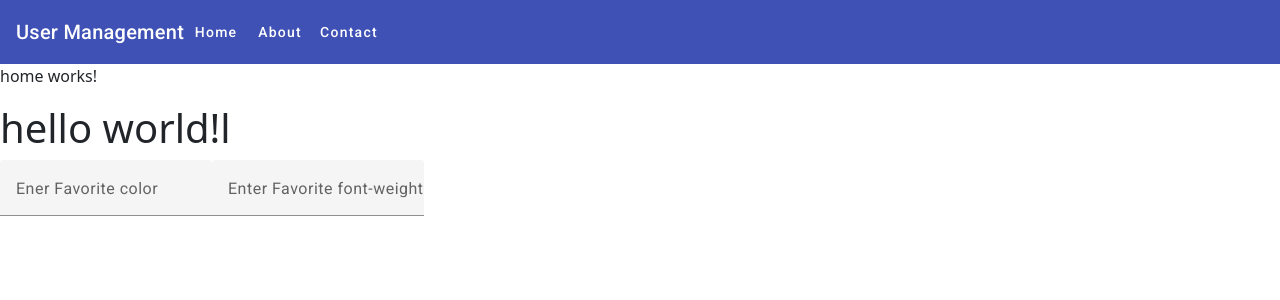
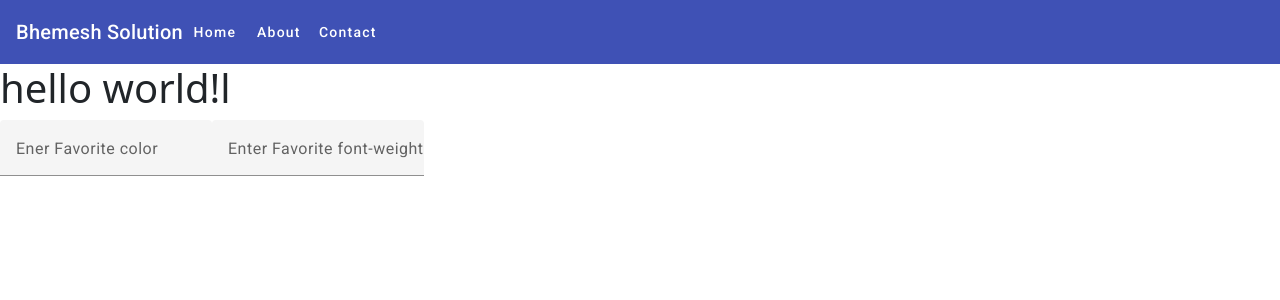
Before and after one commit to bemes9226/angular15Features, an Angular app: page /home in a window 1280 px wide. Shown: the top 300 px of the page. Built offline with nearby package versions, Linux system fonts and the light colour scheme.

Commit message:
code moved to child component

```diff
--- a/src/app/app.component.html
+++ b/src/app/app.component.html
@@ -1,20 +1,8 @@
 <mat-toolbar color="primary">
-    <span>User Management</span>
+    <span>Bhemesh Solution</span>
     <div class="spacer"></div>
     <a mat-button routerLink="/home">Home</a>
     <a mat-button routerLink="/product">About</a>
     <a mat-button routerLink="/">Contact</a>
 </mat-toolbar>
 <router-outlet></router-outlet>
-
-<form class="example-form">
-    <h1 appFoo [color]="color" [weight]="weight" (appEmit)="showAlert()">hello world!l</h1>
-    <mat-form-field class="example-full-width">
-        <mat-label>Ener Favorite color</mat-label>
-        <input matInput [(ngModel)]="color" name="color">
-    </mat-form-field>
-    <mat-form-field class="example-full-width">
-        <mat-label> Enter Favorite font-weight</mat-label>
-        <input matInput [(ngModel)]="weight" name="weight">
-    </mat-form-field>
-</form>
--- a/src/app/home/home.component.html
+++ b/src/app/home/home.component.html
@@ -1 +1,11 @@
-<p>home works!</p>
+<form class="example-form">
+    <h1 appFoo [color]="color" [weight]="weight" (appEmit)="showAlert()">hello world!l</h1>
+    <mat-form-field class="example-full-width">
+        <mat-label>Ener Favorite color</mat-label>
+        <input matInput [(ngModel)]="color" name="color">
+    </mat-form-field>
+    <mat-form-field class="example-full-width">
+        <mat-label> Enter Favorite font-weight</mat-label>
+        <input matInput [(ngModel)]="weight" name="weight">
+    </mat-form-field>
+</form>
--- a/src/app/home/home.component.ts
+++ b/src/app/home/home.component.ts
@@ -1,13 +1,25 @@
 import { Component } from '@angular/core';
 import { CommonModule } from '@angular/common';
-
+import { BoldDirective } from '../bold.directive';
+import { ColorDirective } from '../color.directive';
+import { FooDirective } from '../foo.directive';
+import { MatToolbarModule } from '@angular/material/toolbar';
+import { MatButtonModule } from '@angular/material/button';
+import { MatInputModule } from '@angular/material/input';
+import { MatFormFieldModule } from '@angular/material/form-field';
+import { FormsModule } from '@angular/forms';
 @Component({
   selector: 'app-home',
   standalone: true,
-  imports: [CommonModule],
+  imports: [CommonModule, FormsModule, MatInputModule, MatFormFieldModule, MatButtonModule, MatToolbarModule, FooDirective, ColorDirective, BoldDirective],
   templateUrl: './home.component.html',
   styleUrls: ['./home.component.css']
 })
 export class HomeComponent {
-
+  title = 'angular15Features';
+  color = '';
+  weight = '';
+  showAlert() {
+    alert("hello");
+  }
 }
```
